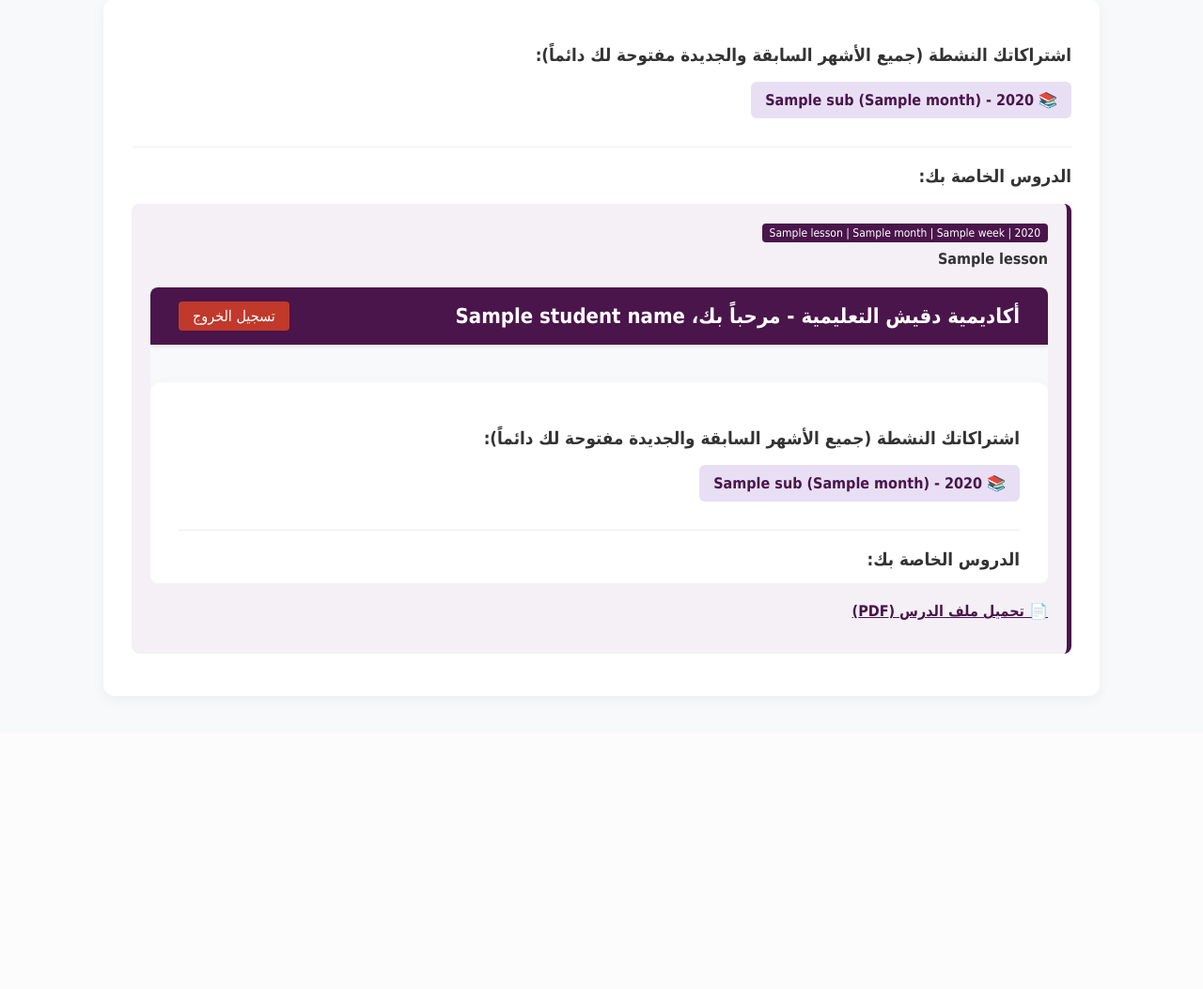
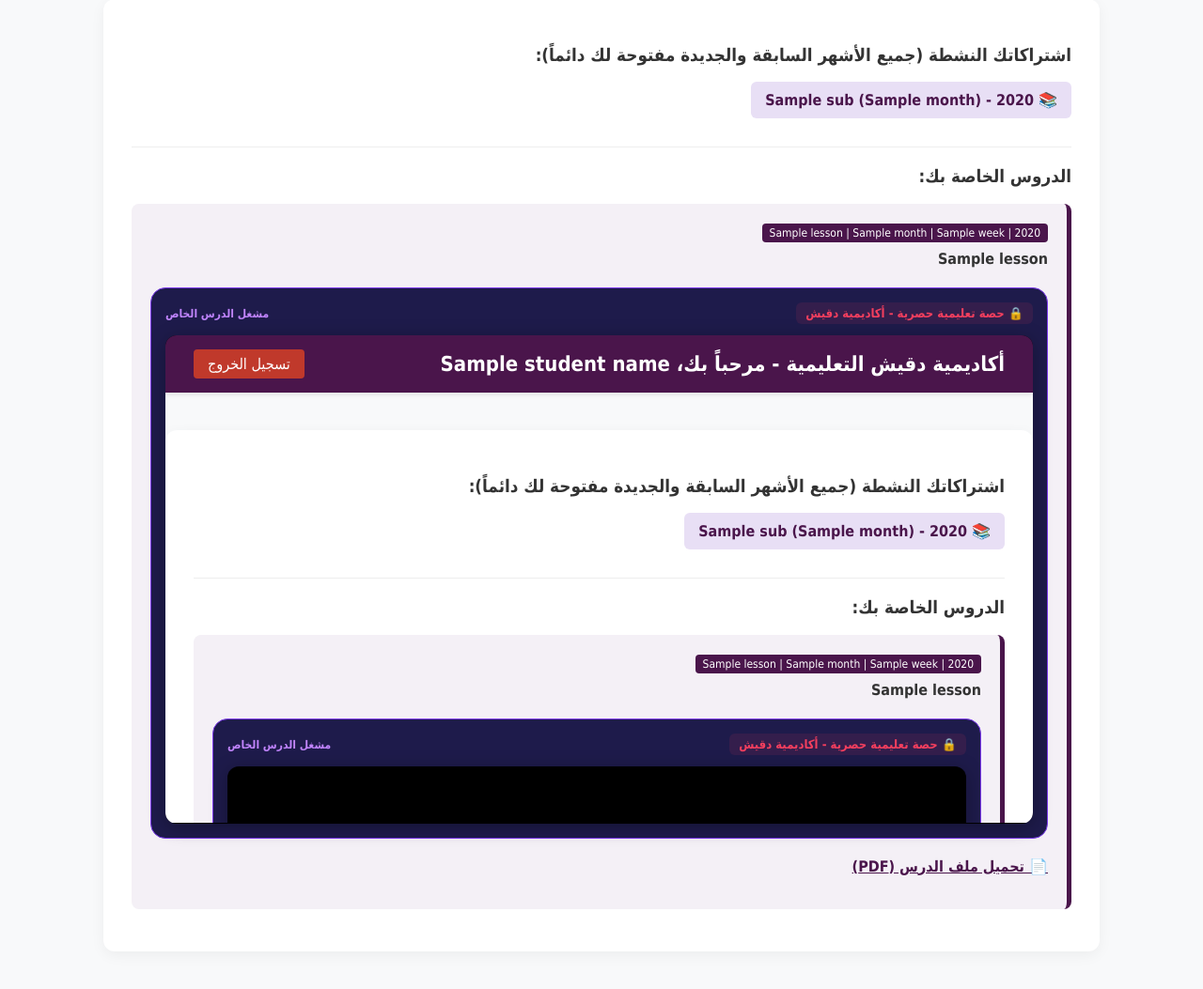
Before and after one commit to hamza3838/Dekiche_Academy_bordj_bounaAma, a Flask app: template templates/student_dashboard.html in a window 1280 px wide. Shown: the part 102-1155 px from the top of the page at 94% size. Before the commit the page ends 845 px from the top, so only its background shows below. Run offline with Flask 3, Linux system fonts and the light colour scheme; the template is opened without the code that fills it: most values are stand-ins (such as "Sample title", 1, 10 or a date in 2020).

Commit message:
Update student_dashboard.html

```diff
--- a/templates/student_dashboard.html
+++ b/templates/student_dashboard.html
@@ -4,6 +4,35 @@
     <meta charset="UTF-8">
     <title>منصة أكاديمية دقيش - لوحة التلميذ</title>
     <link rel="stylesheet" href="{{ url_for('static', filename='style.css') }}">
+    <style>
+        /* كود احترافي لحجب أشرطة يوتيوب الجانبية والعلوية وجعل الفيديو يبدو حصرياً للمنصة */
+        .video-container {
+            position: relative;
+            width: 100%;
+            padding-bottom: 56.25%; /* نسبة الابعاد 16:9 */
+            height: 0;
+            overflow: hidden;
+            border-radius: 12px;
+            background: #000;
+            box-shadow: 0 4px 20px rgba(0,0,0,0.3);
+        }
+        .video-container iframe {
+            position: absolute;
+            top: 0;
+            left: 0;
+            width: 100%;
+            height: 100%;
+            border: 0;
+        }
+        /* إطار خارجي راقي يحمي محتوى الدرس */
+        .lesson-player-box {
+            background: #1e1b4b;
+            border: 1px solid #7c3aed;
+            padding: 15px;
+            border-radius: 16px;
+            margin: 20px 0;
+        }
+    </style>
 </head>
 <body>
     <div class="navbar">
@@ -31,7 +60,12 @@
                     <h4 style="margin-top: 10px;">{{ lesson.title }}</h4>
 
                     {% if lesson.video_url %}
-                        <div style="margin: 15px 0;">
+                        <div class="lesson-player-box">
+                            <div style="display: flex; justify-content: space-between; align-items: center; margin-bottom: 12px;">
+                                <span style="font-size: 13px; color: #f43f5e; font-weight: bold; background: rgba(244, 63, 94, 0.1); padding: 4px 10px; border-radius: 6px;">🔒 حصة تعليمية حصرية - أكاديمية دقيش</span>
+                                <span style="font-size: 12px; color: #c084fc; font-weight: 600;">مشغل الدرس الخاص</span>
+                            </div>
+
                             {% set v_url = lesson.video_url %}
                             {% if "youtu.be/" in v_url %}
                                 {% set embed_url = "https://www.youtube.com/embed/" + v_url.split("youtu.be/")[1].split("?")[0] %}
@@ -40,7 +74,11 @@
                             {% else %}
                                 {% set embed_url = v_url %}
                             {% endif %}
-                            <iframe width="100%" height="315" src="{{ embed_url }}" frameborder="0" allowfullscreen style="border-radius: 8px;"></iframe>
+
+                            <!-- مشغل فيديو احترافي ونظيف بمعاملات حجب الاقتراحات -->
+                            <div class="video-container">
+                                <iframe src="{{ embed_url }}?rel=0&modestbranding=1&controls=1&showinfo=0" allowfullscreen></iframe>
+                            </div>
                         </div>
                     {% endif %}
 
```
